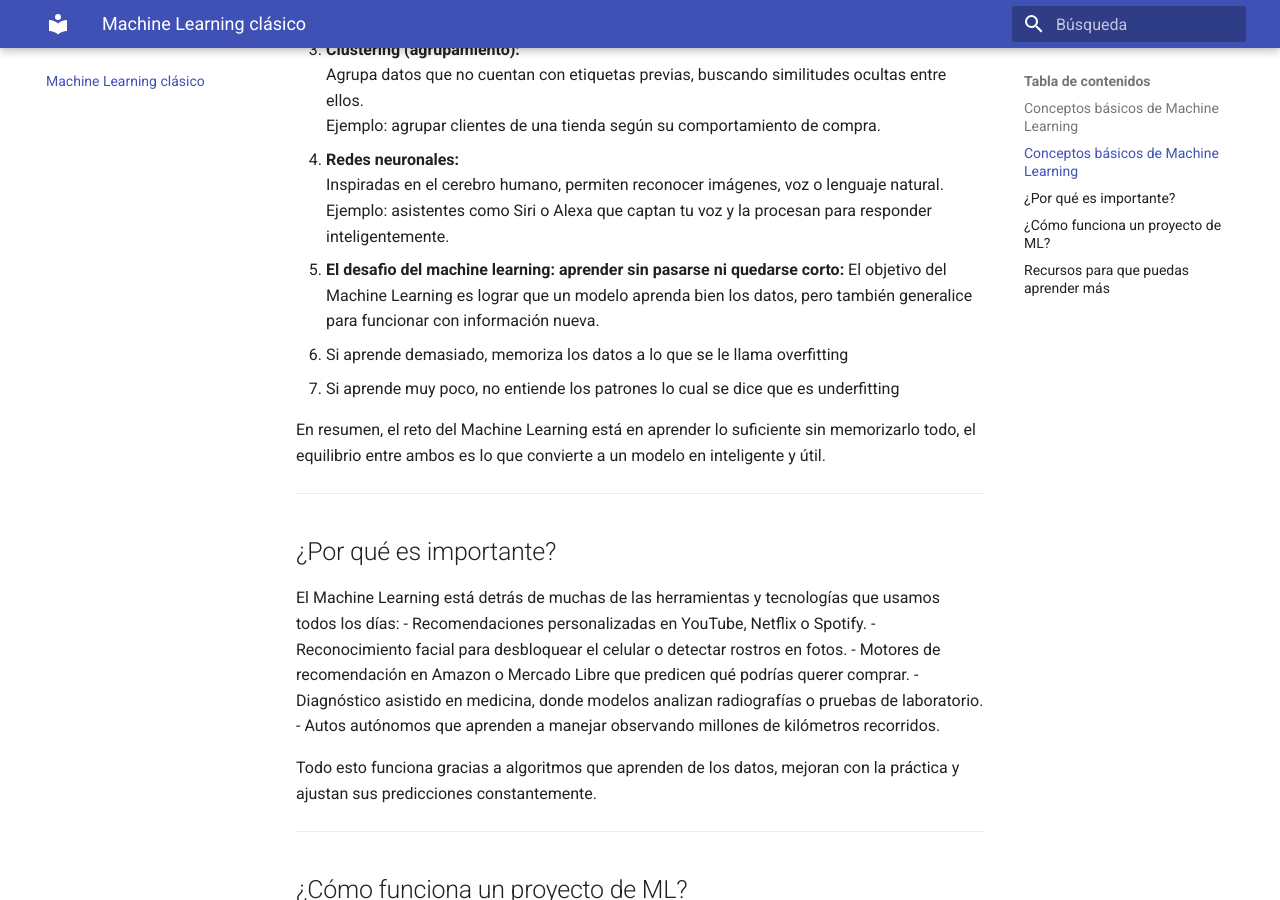
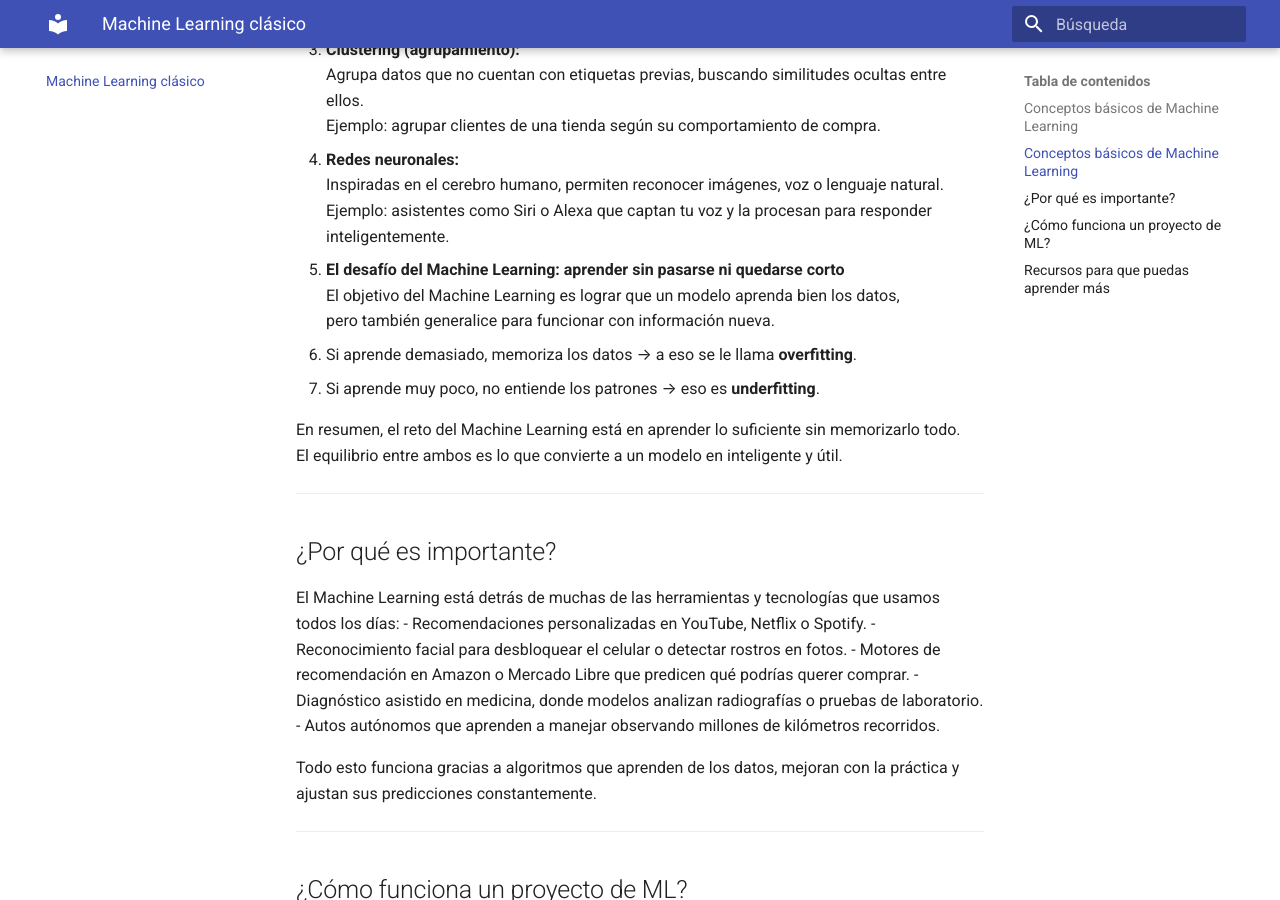
Before and after one commit to jameusk1028/Explorando-el-QML-desde-0, an MkDocs documentation site: the page built from docs/machine_learning.md, in a window 1280 px wide and 900 px high, scrolled down 823 px. Built offline with MkDocs 1.6.1 and Material for MkDocs 9.7.7, drawn with Linux system fonts in a browser that asks for light colours.

Commit message:
Improve formatting and clarity in machine_learning.md
Reformatted text for clarity and improved readability.

```diff
--- a/docs/machine_learning.md
+++ b/docs/machine_learning.md
@@ -29,13 +29,16 @@ Ejemplo: agrupar clientes de una tienda según su comportamiento de compra.
 Inspiradas en el cerebro humano, permiten reconocer imágenes, voz o lenguaje natural.
 Ejemplo: asistentes como Siri o Alexa que captan tu voz y la procesan para responder inteligentemente.
 
-- **El desafio del machine learning: aprender sin pasarse ni quedarse corto:**
-   El objetivo del Machine Learning es lograr que un modelo aprenda bien los datos, pero también generalice para funcionar con información nueva.
+- **El desafío del Machine Learning: aprender sin pasarse ni quedarse corto**
+El objetivo del Machine Learning es lograr que un modelo aprenda bien los datos,
+pero también generalice para funcionar con información nueva.
 
-   - Si aprende demasiado, memoriza los datos a lo que se le llama overfitting
-   - Si aprende muy poco, no entiende los patrones lo cual se dice que es underfitting
+  - Si aprende demasiado, memoriza los datos → a eso se le llama **overfitting**.
+  - Si aprende muy poco, no entiende los patrones → eso es **underfitting**.
 
-   En resumen, el reto del Machine Learning está en aprender lo suficiente sin memorizarlo todo, el equilibrio entre ambos es lo que convierte a un modelo en          inteligente y útil.
+En resumen, el reto del Machine Learning está en aprender lo suficiente sin memorizarlo todo.
+El equilibrio entre ambos es lo que convierte a un modelo en inteligente y útil.
+
 
 ---
 ## ¿Por qué es importante?
```
